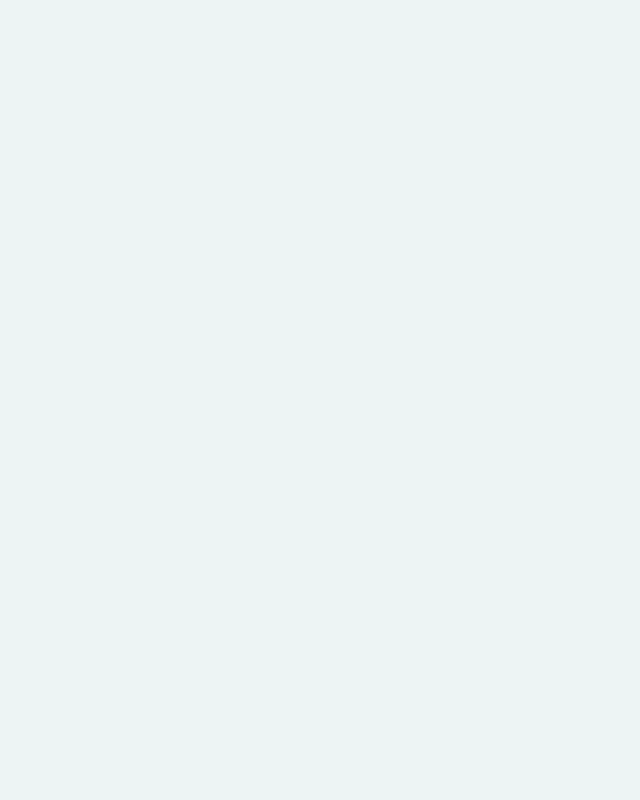
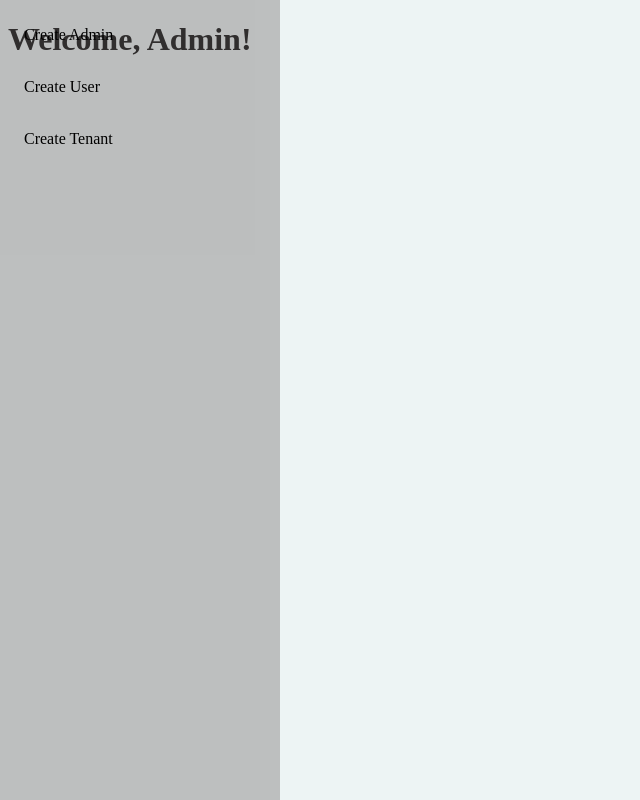
Before and after one commit to Umarocks/ApartmentMgmt, a React (Create React App) app in the folder client/: page /admin in a window 1280 px wide. Before the commit this address had no page. Shown: the whole page, without its empty margins (0-640 px from the left). Built offline with nearby package versions, Linux system fonts and the light colour scheme.

Commit message:
Login redirect working

```diff
--- a/client/src/App.js
+++ b/client/src/App.js
@@ -5,6 +5,7 @@ import Signup from "./components/Signup/Signup";
 import Payrent from "./components/PayRent/Payrent";
 import Filecomplaint from "./components/FileComplaint/Filecomplaint";
 import Login from "./components/Login/Login";
+import Admin from "./components/Admin/Admin";
 
 function App() {
   return (
@@ -15,6 +16,7 @@ function App() {
         <Route path="/signup" element={<Signup />} />
         <Route path="/pay-rent" element={<Payrent />} />
         <Route path="/file-complaint" element={<Filecomplaint />} />
+        <Route path="/admin" element={<Admin />} />
       </Routes>
     </BrowserRouter>
   );
--- /dev/null
+++ b/client/src/components/Admin/Admin.jsx
@@ -0,0 +1,22 @@
+import React from "react";
+
+const Admin = () => {
+  return (
+    <div className="admin-container">
+      <div className="sidebar">
+        <ul>
+          <li>Create Admin</li>
+          <li>Create User</li>
+          <li>Create Tenant</li>
+          {/* Add more sidebar items here */}
+        </ul>
+      </div>
+      <div className="dashboard">
+        <h1>Welcome, Admin!</h1>
+        {/* Add more dashboard content here */}
+      </div>
+    </div>
+  );
+};
+
+export default Admin;
--- a/client/src/components/Login/Login.jsx
+++ b/client/src/components/Login/Login.jsx
@@ -21,6 +21,11 @@ const Login = () => {
         .then((response) => {
           // Handle the response data
           console.log(response.data);
+          if (response.data.data.role == "Admin") {
+            // Redirect to dashboard
+            console.log("Redirecting to admin dashboard");
+            window.location.href = "/admin";
+          }
         })
         .catch((error) => {
           // Handle any errors
```
Also changed, not shown: client/src/components/Home/Home.jsx (+5 -6 lines), client/src/components/SideBarList/SideBarList.jsx (+6 -6 lines).
